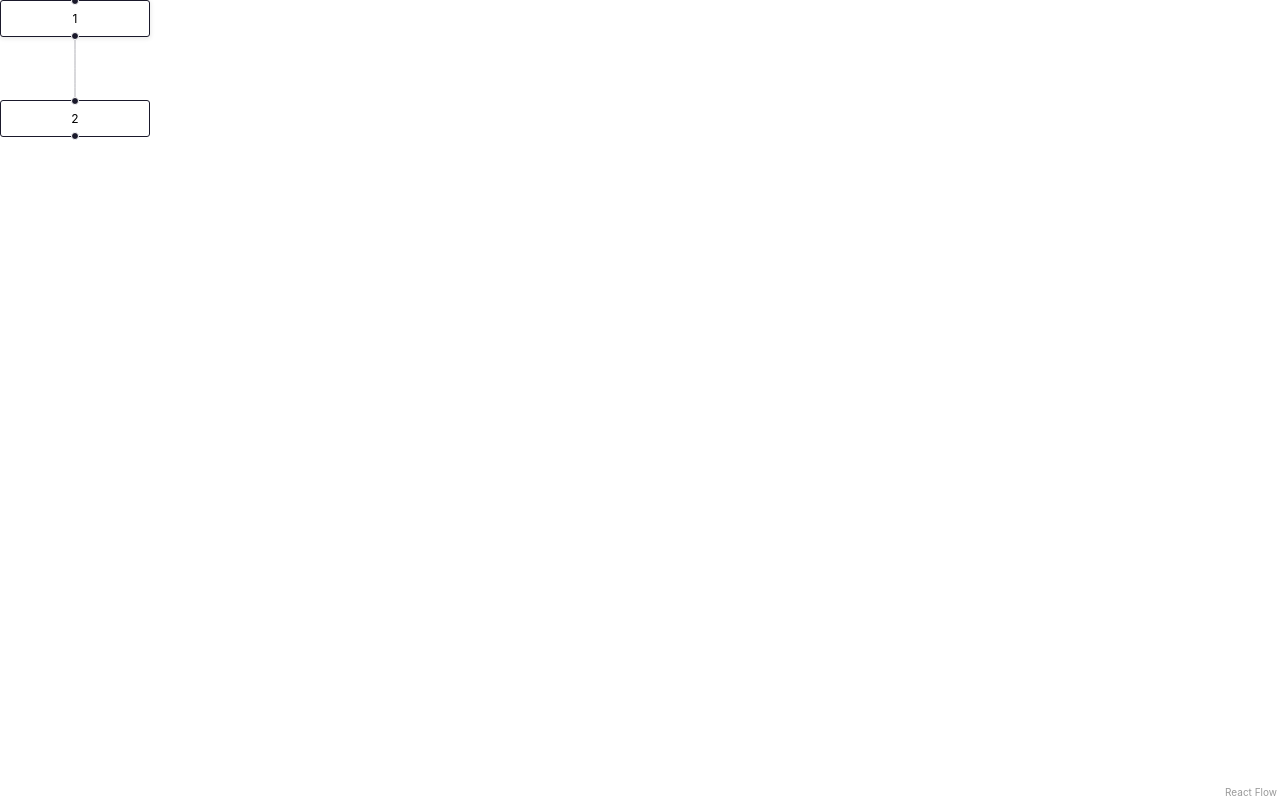
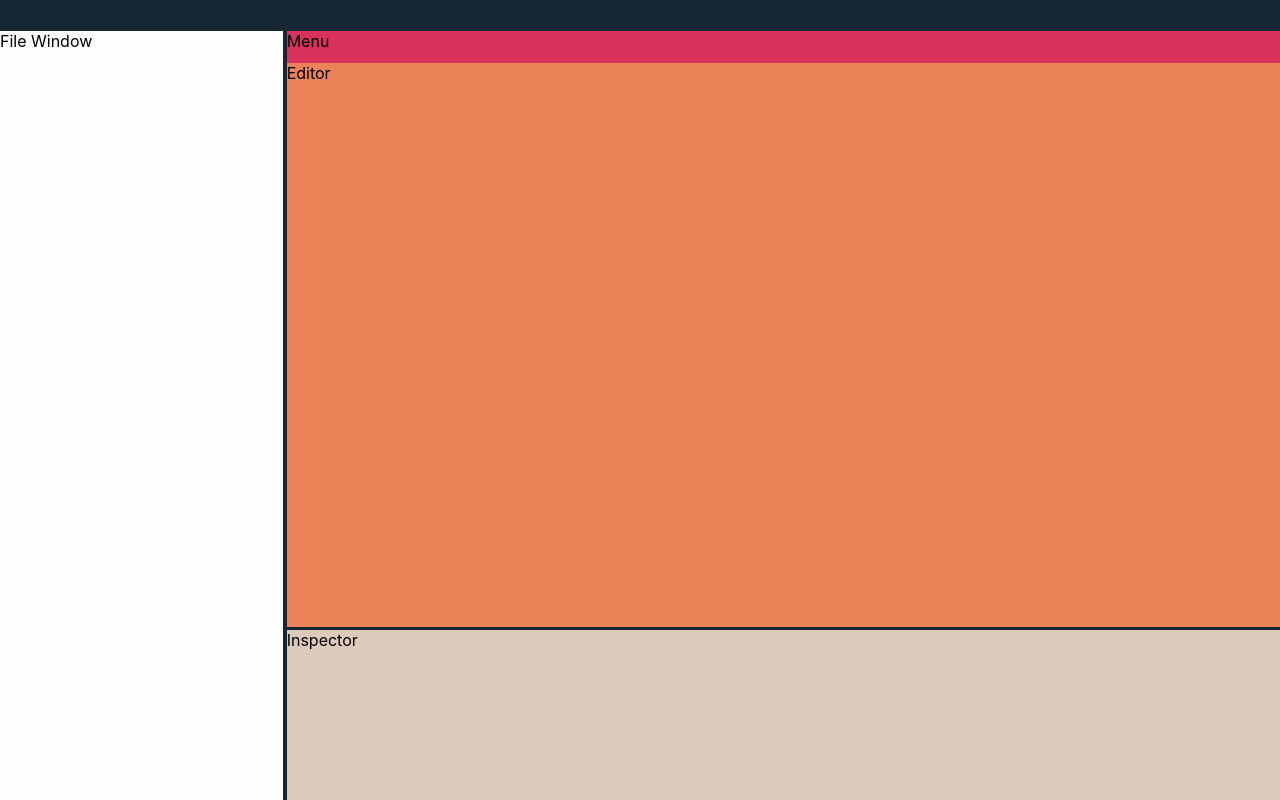
Before and after one commit to brodyschwar/plant-feeder-react, a React (Create React App) app: page / in a window 1280 px wide. Built offline with nearby package versions, Linux system fonts and the light colour scheme.

Commit message:
got innitial layout working

```diff
--- a/package.json
+++ b/package.json
@@ -9,7 +9,9 @@
     "@xyflow/react": "^12.1.0",
     "react": "^18.3.1",
     "react-dom": "^18.3.1",
+    "react-resizable-panels": "^2.1.0",
     "react-scripts": "5.0.1",
+    "styled-components": "^6.1.12",
     "web-vitals": "^2.1.4"
   },
   "scripts": {
@@ -35,5 +37,8 @@
       "last 1 firefox version",
       "last 1 safari version"
     ]
+  },
+  "devDependencies": {
+    "typescript": "^4.9.5"
   }
 }
--- a/src/App.js
+++ /dev/null
@@ -1,23 +0,0 @@
-import logo from './logo.svg';
-import './App.css';
-
-import React from 'react';
-import { ReactFlow } from '@xyflow/react';
-
-import '@xyflow/react/dist/style.css';
-
-const initialNodes = [
-  { id: '1', position: { x: 0, y: 0 }, data: { label: '1' } },
-  { id: '2', position: { x: 0, y: 100 }, data: { label: '2' } },
-];
-const initialEdges = [{ id: 'e1-2', source: '1', target: '2' }];
-
-function App() {
-  return (
-    <div style={{ width: '100vw', height: '100vh' }}>
-      <ReactFlow nodes={initialNodes} edges={initialEdges} />
-    </div>
-  );
-}
-
-export default App;
--- /dev/null
+++ b/src/App.tsx
@@ -0,0 +1,24 @@
+import React from 'react';
+import EditorWindow from './components/editorWindow';
+import Body from './components/body';
+import Header from './components/header';
+import styled from 'styled-components';
+
+const Group = styled.div`
+    background: #EB8258;
+    width: 100vw;
+    height: 100vh;
+    display: flex;
+    flex-direction: column;
+`
+
+function App() {
+  return (
+    <Group>
+      <Header></Header>
+      <Body></Body>
+    </Group>
+  );
+}
+
+export default App;
--- /dev/null
+++ b/src/components/ResizeHandle/index.tsx
@@ -0,0 +1,18 @@
+import React from "react"
+import styled from "styled-components"
+import { lightTheme } from "../../themes/themes"
+import { PanelResizeHandle } from "react-resizable-panels"
+
+const Outer = styled(PanelResizeHandle)`
+    flex: 0 0 0.2rem;
+    position: relative;
+    outline: none;
+    background: ${ lightTheme.textColor };
+`
+
+export default function ResizeHandle() {
+    return (
+        <Outer>
+        </Outer>
+    );
+}
--- /dev/null
+++ b/src/components/body/index.tsx
@@ -0,0 +1,21 @@
+import React from "react";
+import { Panel, PanelGroup } from "react-resizable-panels";
+import EditorWindow from "../editorWindow";
+import FileWindow from "../fileWindow";
+import ResizeHandle from "../ResizeHandle";
+
+const Body = () => {
+    return (
+        <PanelGroup direction="horizontal">
+            <Panel defaultSize={20} minSize={10}>
+                <FileWindow/>
+            </Panel>
+            <ResizeHandle/>
+            <Panel defaultSize={70} minSize={20}>
+                <EditorWindow/>
+            </Panel>
+        </PanelGroup>
+    );
+};
+
+export default Body
--- /dev/null
+++ b/src/components/editorMenu/index.tsx
@@ -0,0 +1,20 @@
+import React from "react";
+import styled from "styled-components";
+import { lightTheme } from "../../themes/themes";
+
+const Wrapper = styled.div`
+    height: 2rem;
+    width: 100%;
+    background: ${ lightTheme.primaryColor }
+`
+
+
+const EditorMenu = () => {
+    return (
+        <Wrapper>
+            Menu
+        </Wrapper>
+    );
+};
+
+export default EditorMenu
--- /dev/null
+++ b/src/components/editorWindow/index.tsx
@@ -0,0 +1,42 @@
+import React from 'react';
+import { styled } from 'styled-components';
+import { Panel, PanelGroup } from 'react-resizable-panels';
+import EditorMenu from '../editorMenu'
+import ResizeHandle from '../ResizeHandle';
+
+const Editor = styled.div`
+    background: #ABC4B4
+    height: 100%;
+`
+
+const Inspector = styled.div`
+    background: #DECABA;
+    height: 100%;
+`
+
+const MenuEditorWrapper = styled.div`
+    height: 100%;
+    display: flex;
+    flex-direction: column;
+`
+
+
+
+const EditorWindow = () => {
+    return (
+        <PanelGroup direction="vertical">
+            <Panel defaultSize={70} minSize={20}>
+                <MenuEditorWrapper>
+                    <EditorMenu/>
+                    <Editor>Editor</Editor>
+                </MenuEditorWrapper>
+            </Panel>
+            <ResizeHandle/>
+            <Panel defaultSize={20} minSize={10}>
+                <Inspector>Inspector</Inspector>
+            </Panel>
+        </PanelGroup>
+    )
+}
+
+export default EditorWindow
--- /dev/null
+++ b/src/components/fileWindow/index.tsx
@@ -0,0 +1,19 @@
+import React from 'react';
+import { styled } from 'styled-components';
+import { lightTheme } from '../../themes/themes';
+
+const Wrapper = styled.div`
+    height: 100%;
+    width: 100%;
+    background: ${ lightTheme.backgroundColor }
+`
+
+const FileWindow = () => {
+    return (
+        <Wrapper>
+            File Window
+        </Wrapper>
+    )
+}
+
+export default FileWindow
--- /dev/null
+++ b/src/components/header/index.tsx
@@ -0,0 +1,19 @@
+import React from 'react';
+import { styled } from 'styled-components';
+import { lightTheme } from '../../themes/themes';
+
+const Wrapper = styled.div`
+    height: 2rem;
+    width: 100%;
+    background: ${ lightTheme.textColor }
+`
+
+const Header = () => {
+    return (
+        <Wrapper>
+
+        </Wrapper>
+    )
+}
+
+export default Header
--- a/src/index.js
+++ b/src/index.tsx
@@ -2,9 +2,10 @@ import React from 'react';
 import ReactDOM from 'react-dom/client';
 import './index.css';
 import App from './App';
-import reportWebVitals from './reportWebVitals';
 
-const root = ReactDOM.createRoot(document.getElementById('root'));
+const root: ReactDOM.Root = ReactDOM.createRoot(
+  document.getElementById('root') as HTMLElement
+);
 root.render(
   <React.StrictMode>
     <App />
@@ -14,4 +15,3 @@ root.render(
 // If you want to start measuring performance in your app, pass a function
 // to log results (for example: reportWebVitals(console.log))
 // or send to an analytics endpoint. Learn more: https://bit.ly/CRA-vitals
-reportWebVitals();
--- /dev/null
+++ b/src/themes/themes.tsx
@@ -0,0 +1,8 @@
+export const lightTheme = {
+    primaryColor: '#D8315B',
+    secondaryColor: '#1C3041',
+    tertiaryColor: '#72E1D1',
+    textColor: '#172633',
+    backgroundColor: '#FFFCFD',
+    primaryFont: "'Nunito', sans-serif",
+};
```
Also changed, not shown: tsconfig.json (added, +15 -0 lines), 2 other files (tests, documents, lock files or other folders).
